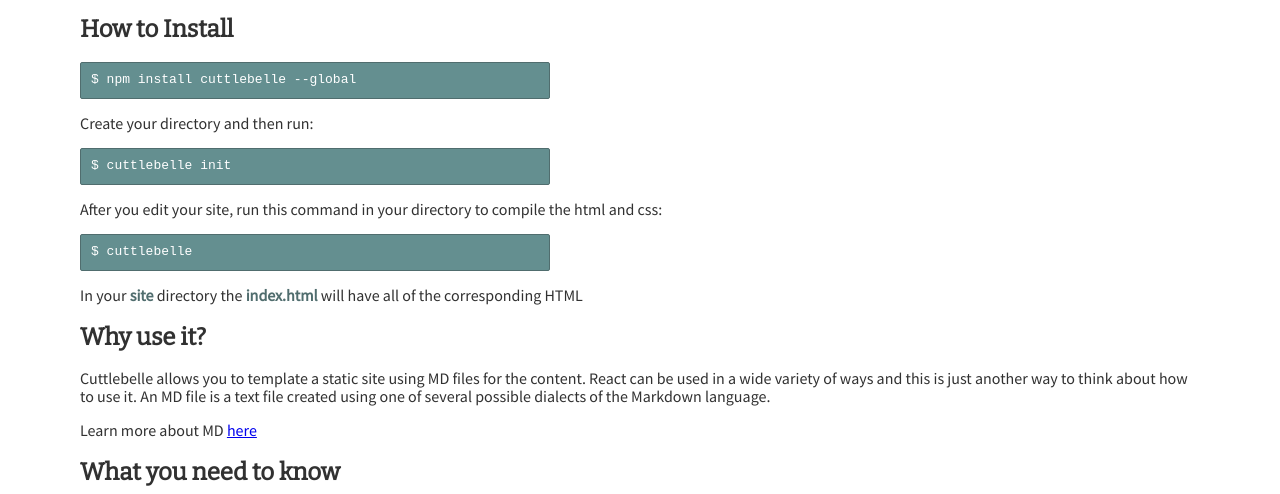
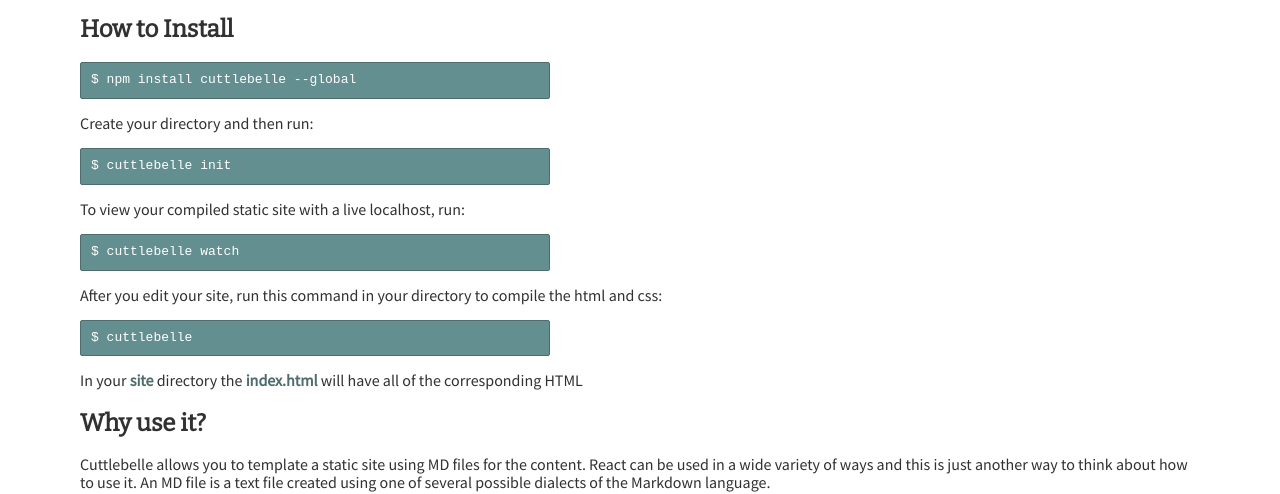
Before and after one commit to MonaTem/cuttlebelle_lightning_static, a plain HTML site: page index.html in a window 1280 px wide. Shown: the part 308-802 px from the top of the page. Drawn offline with nearby package versions, Linux system fonts and the light colour scheme.

Commit message:
add watch command

```diff
--- a/index.html
+++ b/index.html
@@ -6,6 +6,8 @@
 <pre><code>$ npm install cuttlebelle --global
 </code></pre><p>Create your directory and then run:</p>
 <pre><code>$ cuttlebelle init
+</code></pre><p>To view your compiled static site with a live localhost, run:</p>
+<pre><code>$ cuttlebelle watch
 </code></pre><p>After you edit your site, run this command in your directory to compile the html and css:</p>
 <pre><code>$ cuttlebelle
 </code></pre><p>In your <strong>site</strong> directory the <strong>index.html</strong> will have all of the corresponding HTML</p>
```
